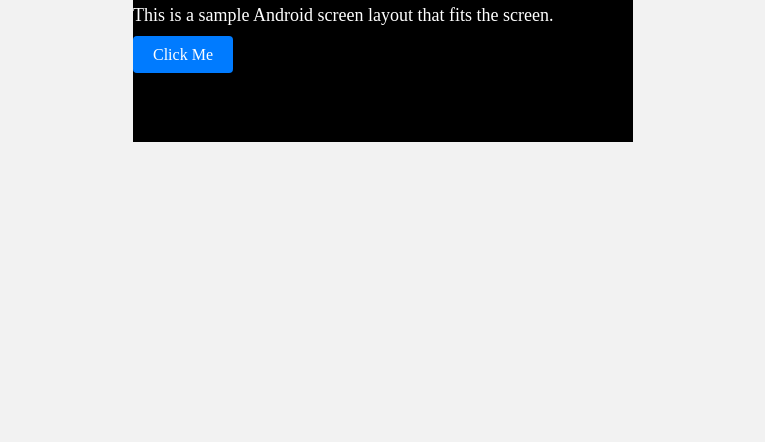
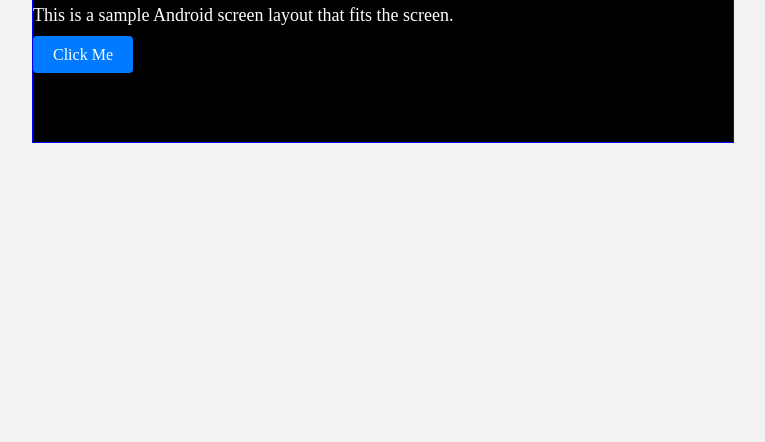
Before and after one commit to omarfarukbhuiyan/Zeba, a plain HTML site: page index.html in a window 1280 px wide. Shown: the part 358-800 px from the top of the page, without its empty margins (257-1022 px from the left). Drawn offline with Linux system fonts and the light colour scheme.

Commit message:
first commit

```diff
--- a/sytle/style.css
+++ b/sytle/style.css
@@ -13,8 +13,9 @@ html, body{
     background-color: #f2f2f2;
   }
   .div2{
-    height: 200px; width: 500px;
+    height: 200px; width: 700px;
     background-color: black;
+    border: 1px blue solid;
   }
 
   .header {
```
